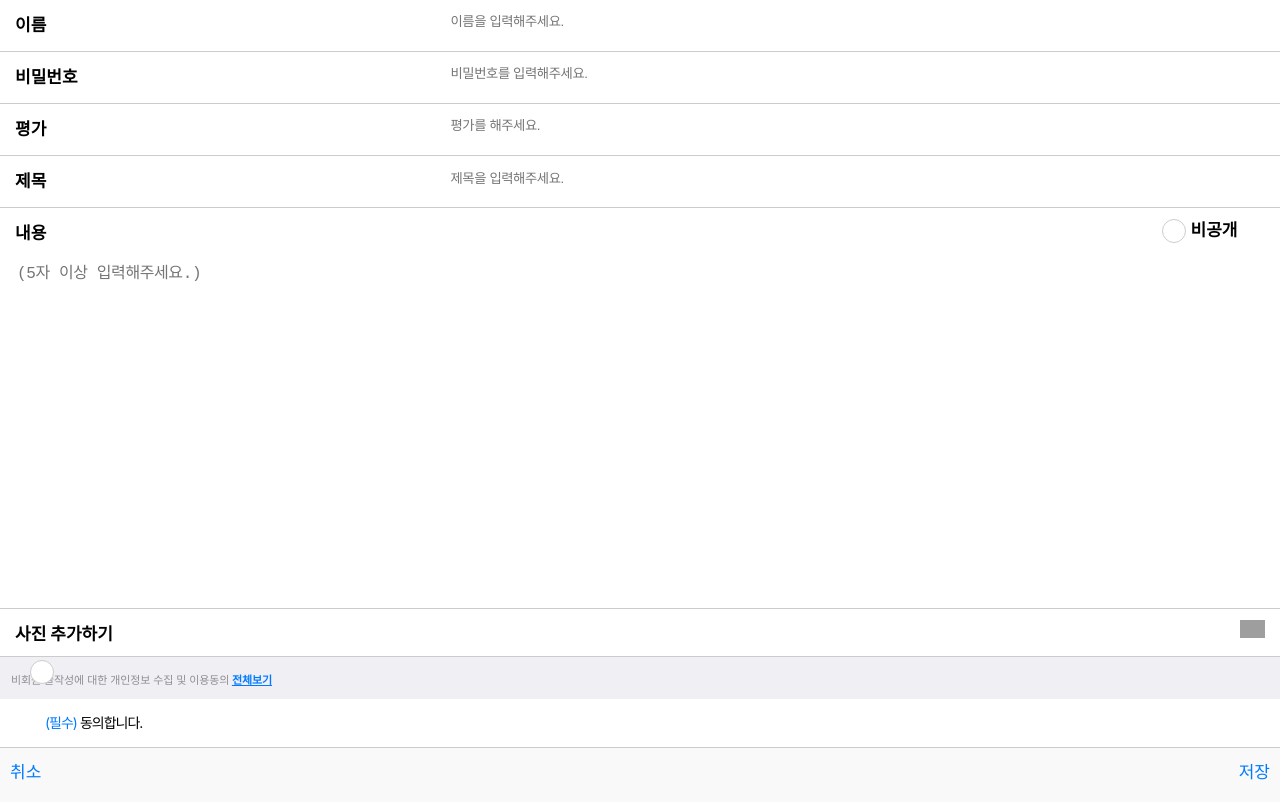
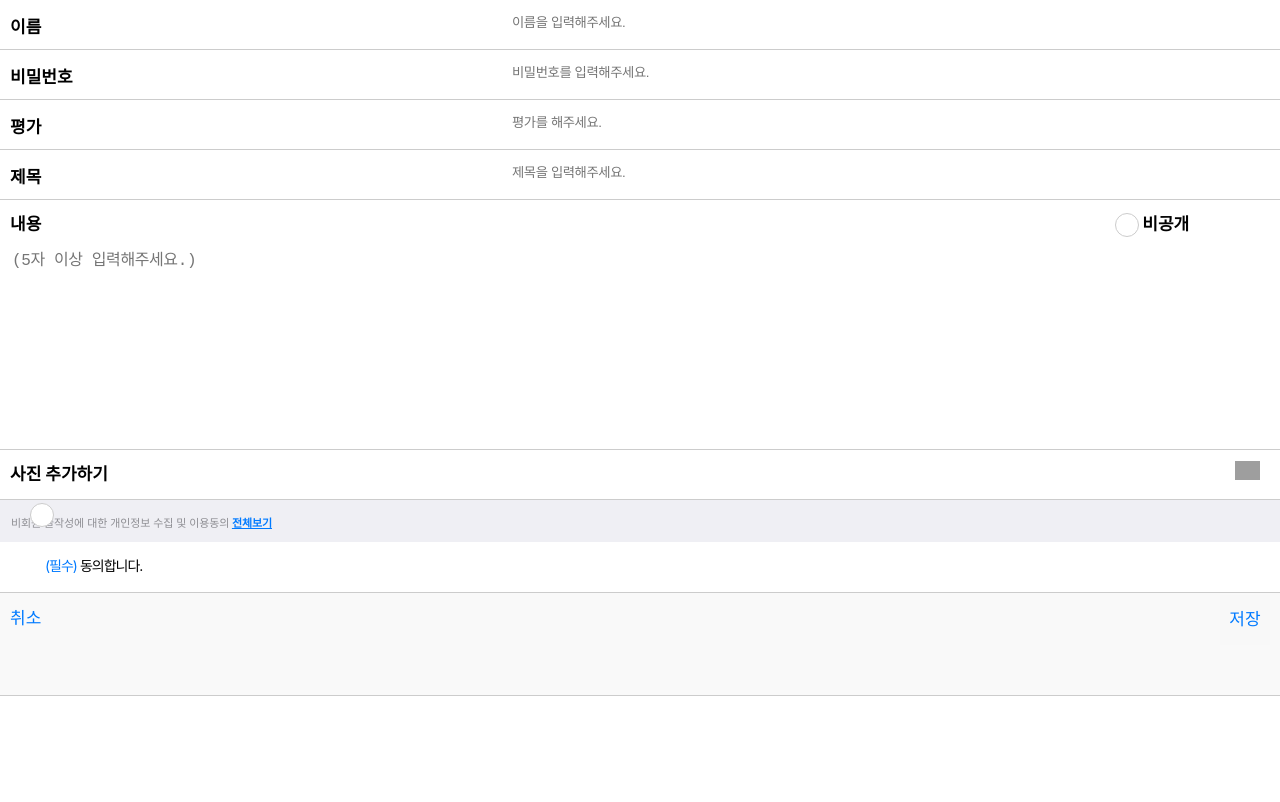
Before and after one commit to sejun3278/crunch_review_page, a React (Create React App) app: page / in a window 1280 px wide. Built offline with nearby package versions, Linux system fonts and the light colour scheme; grey boxes are pictures that could not be loaded.

Commit message:
'components-sharing-complete!'

```diff
--- /dev/null
+++ b/src/AddPicture.js
@@ -0,0 +1,22 @@
+import React, { Component } from 'react';
+import './WritePosts.css';
+
+class AddPicture extends Component {
+
+    render() {
+        return(
+            <div className="posts_contents">
+                사진 추가하기
+                <div className="add_picture_div">
+                 <img
+                   style={{width: "25px"}}
+                   src="https://iconmonstr.com/wp-content/g/gd/makefg.php?i=../assets/preview/2018/png/iconmonstr-plus-circle-thin.png&r=48&g=104&b=255"
+                 />
+               </div>
+            </div>
+        )
+    }
+
+};
+
+export default AddPicture;
--- /dev/null
+++ b/src/AgreementDiv.js
@@ -0,0 +1,21 @@
+import React, { Component } from 'react';
+import './WritePosts.css';
+import AgreementPage from './AgreementPage.js';
+
+
+class AgreementDiv extends Component {
+    constructor(props) {
+        super(props)
+    }
+
+    render() {
+        return(
+            <div>
+              <AgreementPage />
+            </div>
+        )
+    }
+
+};
+
+export default AgreementDiv;
--- /dev/null
+++ b/src/AgreementPage.js
@@ -0,0 +1,42 @@
+import React, { Component } from 'react';
+import './WritePosts.css';
+import AgreementResult from './AgreementResult.js';
+
+class AgreementPage extends Component {
+    constructor(props) {
+        super(props)
+        this.state = {
+            agreement : false
+        }
+    }
+
+    render() {
+        return(
+            <div className="agreement_div">
+              <div className="collecting_personal_information_agreement">
+                <u className="collecting_personal_information_agreement_notice">
+                비회원 글작성에 대한 개인정보 수집 및 이용동의
+                  <b style={{color:'#007aff'}}> <u> 전체보기 </u> </b>
+                </u>
+              </div>
+
+              <div className="agreement_checkbox">
+                <input
+                  type="checkbox"
+                  checked={this.state.agreement}
+                />
+                <label className="agreement_lavel" onClick={() => this.setState({agreement : !this.state.agreement})} htmlFor="checkbox"></label>
+                </div>
+
+                <div className="agreement_ment">
+                    <u style={{textDecoration:'none'}}> <u style={{color:'#007aff', textDecoration:'none'}}> (필수) </u> 동의합니다. </u>
+                  </div>
+
+                  <AgreementResult />
+            </div>
+        )
+    }
+
+};
+
+export default AgreementPage;
--- /dev/null
+++ b/src/AgreementResult.js
@@ -0,0 +1,32 @@
+import React, { Component } from 'react';
+import './WritePosts.css';
+
+class AgreementResult extends Component {
+    constructor(props) {
+        super(props)
+        this.state = {
+            agreement : false
+        }
+    }
+
+    render() {
+        return(
+            <div className="select_result_div">
+            <div className="select_result_cancle">
+              <a style={{color:'#007aff', textAlign:'left'}}> 취소 </a>
+            </div>
+
+            <div className="select_result_save">
+                <button
+                    className="select_result_save_sumbit"
+                    type="sumbit"
+                > 저장 </button>
+              {/* <a > 저장 </a> */}
+            </div>
+        </div>
+        )
+    }
+
+};
+
+export default AgreementResult;
--- a/src/App.js
+++ b/src/App.js
@@ -1,10 +1,8 @@
 import React, { Component } from 'react';
 import WritePosts from './WritePosts.js'
-import Data from './Review_titles.json'
 
 class App extends Component {
   render() {
-    console.log(Data)
     return (
       <WritePosts />
     );
--- a/src/WritePosts.css
+++ b/src/WritePosts.css
@@ -1,17 +1,22 @@
 .posts_div {
   display: grid;
-  grid-template-rows: 6.5% 6.5% 6.5% 6.5% 50% 6% 5%;
+  grid-template-rows: 50px 50px 50px 50px 250px 50px;
   grid-auto-columns: 100%;
   font-size: 17px;
   font-family: SF Pro Text;
   overflow: auto;
 }
 
+.posts_contents_title {
+  display: grid;
+  text-decoration: none;
+  margin-top: 3px;
+}
+
 .posts_contents {
   display: grid;
-  grid-template-rows: 45%;
-  margin-top: -4px;
-  padding: 15px;
+  grid-template-rows: 5%;
+  padding: 10px;
   border-bottom: solid 1px #ccc;
   font-weight: bold;
 }
@@ -19,27 +24,27 @@
 .posts_input_border {
   text-align: right;
   width: 100%;
-  margin-top: -12px;
 }
 
 .posts_input_inside {
   border: none;
-  width: 65%;
+  width: 60%;
   line-height: 1.29;
   letter-spacing: -0.4px;
 }
 
 .contents_div {
   display: grid;
-  grid-template-columns: 58% 30%;
-  grid-template-rows: 10%;
+  grid-template-columns: 53% 30%;
+  grid-template-rows: 15%;
 }
 
 .public_title {
-  margin-left: 25px;
+  margin-left: 23px;
   line-height: 28px;
   font-family: SF Pro Text;
   font-size: 17px;
+  margin-right: -10px;
 }
 
 /* ------------------ 체크박스 동그랗게 만들기! ---------------------------------*/
@@ -47,7 +52,7 @@
   position: relative;
   text-align: right;
   padding: 10px;
-  top: -13px;
+  top: -10px;
   width: 130%;
 }
 
@@ -118,25 +123,19 @@
 .contents_textarea {
   resize: none;
   border: none;
-  width: 170%;
-  height: 95%;
+  width: 183%;
   letter-spacing: -0.4px;
   font-size: 16px;
 }
 
 .add_picture_div {
   text-align: right;
-  margin-top: -13px;
-}
-
-.add_picture_icon {
-  width: 25px;
-  margin-top: 3px;
+  padding-right: 10px;
 }
 
 .agreement_div {
   display: grid;
-  grid-auto-rows: auto;
+  /* grid-auto-rows: auto; */
   border-bottom: solid 1px #ccc;
 }
 
@@ -166,7 +165,6 @@
 
 .select_result_div {
   position: grid;
-  margin-top: 50px;
   border-top: solid 1px #ccc;
   padding: 10px;
   padding-bottom: 50px;
@@ -185,6 +183,24 @@
   grid-template-rows: -20px;
   grid-column: 5;
   grid-row: 1;
+}
+
+.select_result_save_sumbit {
+  border: none;
+  background-color: rgba(248, 248, 248, 0.82);
+  width: 50px;
+  height: 50px;
+  margin-top: -10px;
+  color: #007aff;
+  font-family: SF Pro Text;
+  font-size: 17px;
+  line-height: 1.29;
+}
+
+.select_result_cancle {
+  font-size: 17px;
+  line-height: 1.29;
+  margin-top: 5px;
 }
 
 /* .App {
--- a/src/WritePosts.js
+++ b/src/WritePosts.js
@@ -1,131 +1,29 @@
 import React, { Component } from 'react';
 import './WritePosts.css';
+import Data from './Review_titles.json';
+import WritePostsInfo from './WritePostsInfo.js';
+import WritePostsContents from './WritePostsContents.js';
+import AddPicture from './AddPicture.js';
+import AgreementDiv from './AgreementDiv.js';
 
 class WritePosts extends Component {
     constructor(props) {
         super(props)
-        this.state = {
-            pubilc : false,
-            agreement : false
-        }
     }
 
     render() {
       return (
         <form method="POST">
-        <div className="posts_div">
-            <div className="posts_contents">
-                이름
-                <div className="posts_input_border">
-                    <input
-                        className="posts_input_inside"
-                        type="text"
-                        name="name"
-                        placeholder="이름을 입력해주세요."
-                    />
-                </div>
-            </div>
-
-            <div className="posts_contents">
-                비밀번호
-                <div className="posts_input_border">
-                    <input
-                        className="posts_input_inside"
-                        type="password"
-                        name="password"
-                        placeholder="비밀번호를 입력해주세요."
-                    />
-                </div>
-            </div>
-
-            <div className="posts_contents">
-                평가
-                <div className="posts_input_border">
-                    <input
-                        className="posts_input_inside"
-                        type="text"
-                        name="evaluation"
-                        placeholder="평가를 해주세요."
-                    />
-                </div>
-            </div>
-
-            <div className="posts_contents">
-                제목
-                <div className="posts_input_border">
-                    <input
-                        className="posts_input_inside"
-                        type="text"
-                        name="title"
-                        placeholder="제목을 입력해주세요."
-                    />
-                </div>
-            </div>
-
-            <div className="posts_contents contents_div">
-                내용
-                <div className="checkbox_div">
-                    <input
-                        type="checkbox"
-                        checked={this.state.pubilc}
-                    />
-                    <label className="check_lavel" onClick={() => this.setState({pubilc : !this.state.pubilc})} htmlFor="checkbox"></label>
-                    <b className="public_title"> 비공개 </b>
-                </div>
-
-                <div className="checkbox_contents">
-                    <textarea
-                        name="contents"
-                        minLength='5'
-                        cols="42"
-                        rows="10"
-                        placeholder="(5자 이상 입력해주세요.)"
-                        className="contents_textarea"
-                    />
-                </div>
-            </div>
-
-            <div className="posts_contents">
-                사진 추가하기
-              <div className="add_picture_div">
-                <img
-                  className="add_picture_icon"
-                  src="https://iconmonstr.com/wp-content/g/gd/makefg.php?i=../assets/preview/2018/png/iconmonstr-plus-circle-thin.png&r=48&g=104&b=255"
-                />
-              </div>
-            </div>
-
-            <div className="agreement_div">
-              <div className="collecting_personal_information_agreement">
-                <u className="collecting_personal_information_agreement_notice">
-                비회원 글작성에 대한 개인정보 수집 및 이용동의
-                  <b style={{color:'#007aff'}}> <u> 전체보기 </u> </b>
-                </u>
-              </div>
-
-              <div className="agreement_checkbox">
-                <input
-                  type="checkbox"
-                  checked={this.state.agreement}
-                />
-                <label className="agreement_lavel" onClick={() => this.setState({agreement : !this.state.agreement})} htmlFor="checkbox"></label>
-                </div>
-
-                <div className="agreement_ment">
-                    <u style={{textDecoration:'none'}}> <u style={{color:'#007aff', textDecoration:'none'}}> (필수) </u> 동의합니다. </u>
-                  </div>
-            </div>
-
-            <div className="select_result_div">
-                <div className="select_result_cancle">
-                  <a style={{color:'#007aff', textAlign:'left'}}> 취소 </a>
-                </div>
-
-                <div className="select_result_save">
-                  <a style={{color:'#007aff', textAlign:'right'}}> 저장 </a>
-                </div>
-            </div>
+          <div className="posts_div">
+            {Data.map( (el, i) => {
+              return(
+                <WritePostsInfo Data={el} key={i} />
+              )
+            })}
+            <WritePostsContents />
+          <AddPicture />
           </div>
+          <AgreementDiv />
         </form>
       );
     }
--- /dev/null
+++ b/src/WritePostsContents.js
@@ -0,0 +1,42 @@
+import React, { Component } from 'react';
+import './WritePosts.css';
+
+class WritePostsContents extends Component {
+    constructor(props) {
+        super(props)
+        this.state = {
+            pubilc : false,
+            agreement : false
+        }
+    }
+
+    render() {
+        return(
+            <div className="posts_contents contents_div">
+                내용
+                <div className="checkbox_div">
+                     <input
+                         type="checkbox"
+                         checked={this.state.pubilc}
+                     />
+                     <label className="check_lavel" onClick={() => this.setState({pubilc : !this.state.pubilc})} htmlFor="checkbox"></label>
+                     <b className="public_title"> 비공개 </b>
+                </div>
+
+                <div className="checkbox_contents">
+                  <textarea
+                   name="contents"
+                   minLength='5'
+                   cols="42"
+                   rows="10"
+                   placeholder="(5자 이상 입력해주세요.)"
+                   className="contents_textarea"
+                  />
+                </div>
+            </div>
+        )
+    }
+
+};
+
+export default WritePostsContents;
--- /dev/null
+++ b/src/WritePostsInfo.js
@@ -0,0 +1,26 @@
+import React, { Component } from 'react';
+import './WritePosts.css';
+
+class WritePostsInfo extends Component {
+
+    render() {
+        const Data = this.props.Data;
+        var placeholder_ment = Data.placeholder
+        return(
+            <div className="posts_contents">
+                <u className="posts_contents_title"> {Data.title} </u>
+                <div className="posts_input_border">
+                    <input
+                        className={Data.class}
+                        type={Data.type}
+                        name={Data.name}
+                        placeholder={placeholder_ment}
+                    />
+                </div>
+            </div>
+        )
+    }
+
+};
+
+export default WritePostsInfo;
```
Also changed, not shown: src/Review_titles.json (+4 -4 lines).
